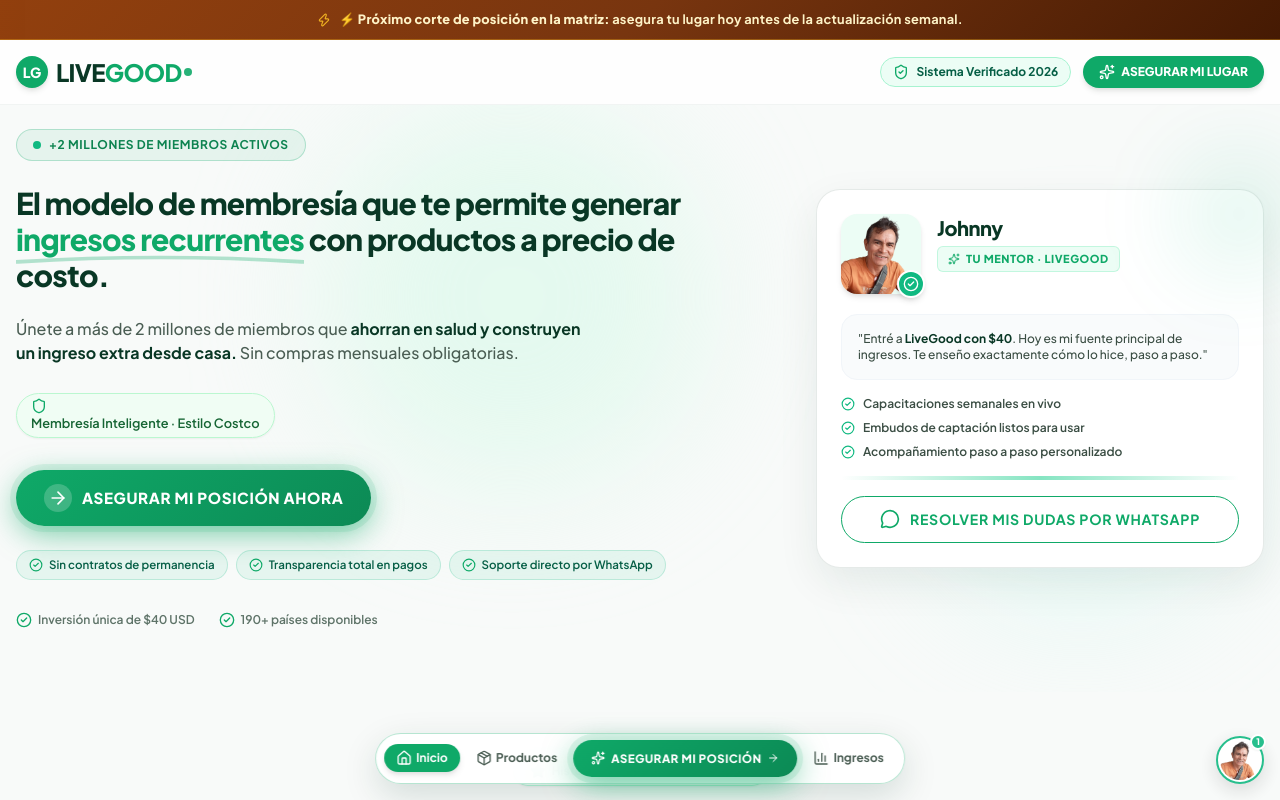
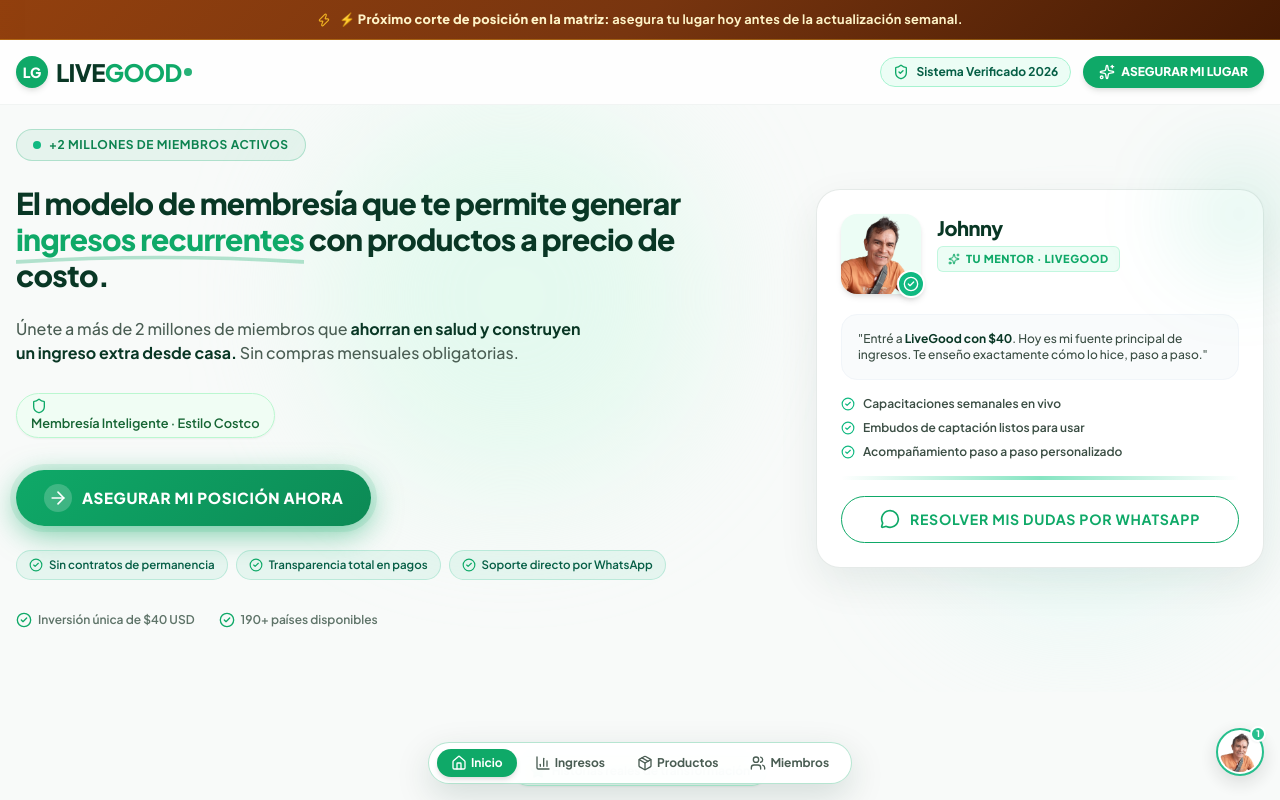
Before and after one commit to modulointerd/app-live-good, a React (Vite) app: page / in a window 1280 px wide. Shown: the top 800 px of the page. Built offline with nearby package versions, Linux system fonts and the light colour scheme.

Commit message:
fix(ui): corrección de superposición en barra de navegación inferior y optimización de CTA

```diff
--- a/src/App.tsx
+++ b/src/App.tsx
@@ -24,15 +24,8 @@
   };
 
   const handleRegisterClick = () => {
-    setActiveTab('inicio');
-    setTimeout(() => {
-      const el = document.getElementById('register-section');
-      if (el) {
-        el.scrollIntoView({ behavior: 'smooth' });
-      } else {
-        window.open(PRE_REGISTRATION_URL, '_blank');
-      }
-    }, 100);
+    setActiveTab('miembros');
+    window.scrollTo({ top: 0, behavior: 'smooth' });
   };
 
   return (
@@ -49,8 +42,8 @@
       {/* Navbar */}
       <Navbar onOpenCalculator={() => setIsCalculatorOpen(true)} />
 
-      {/* Main Content Area */}
-      <main className="flex-1">
+      {/* Main Content Area with padding-bottom for floating navigation */}
+      <main className="flex-1 pb-24 sm:pb-32">
 
         {/* Tab 1: INICIO (Matching Johnny Hero + Testimonials + Share Card) */}
         {activeTab === 'inicio' && (
@@ -226,8 +219,8 @@
 
       </main>
 
-      {/* Footer */}
-      <footer className="bg-[#06261a] text-slate-400 py-10 px-4 sm:px-6 lg:px-8 border-t border-emerald-950 mt-12">
+      {/* Footer with bottom padding so floating navigation never covers copyright/links */}
+      <footer className="bg-[#06261a] text-slate-400 py-10 pb-28 sm:pb-24 px-4 sm:px-6 lg:px-8 border-t border-emerald-950 mt-12">
         <div className="max-w-7xl mx-auto flex flex-col md:flex-row justify-between items-center gap-6">
           <div className="flex items-center gap-2 text-white font-extrabold text-xl">
             <span className="text-emerald-400">LIVE</span>GOOD
--- a/src/components/BottomNav.tsx
+++ b/src/components/BottomNav.tsx
@@ -1,9 +1,7 @@
 import React from 'react';
-import { Home, BarChart3, Package, ArrowRight, Sparkles } from 'lucide-react';
+import { Home, BarChart3, Package, Users } from 'lucide-react';
 
 export type TabType = 'inicio' | 'ingresos' | 'productos' | 'miembros';
-
-const PRE_REGISTRATION_URL = 'https://livegoodtour.com/JILSZO';
 
 interface BottomNavProps {
   activeTab: TabType;
@@ -14,60 +12,66 @@
   return (
     <div className="fixed bottom-4 left-1/2 -translate-x-1/2 z-40 flex flex-col items-center pointer-events-auto max-w-[96vw]">
       {/* Floating Pill Nav Bar */}
-      <div className="glass-pill rounded-full p-1.5 px-2 sm:px-3 flex items-center gap-1 sm:gap-2 shadow-[0_12px_35px_rgba(9,55,37,0.15)] border border-emerald-500/20">
-
+      <nav
+        aria-label="Navegación principal inferior"
+        className="glass-pill rounded-full p-1.5 px-2 sm:px-3 flex items-center gap-1 sm:gap-2 shadow-[0_12px_35px_rgba(9,55,37,0.18)] border border-emerald-500/25 bg-white/95 backdrop-blur-md"
+      >
         {/* Tab 1: Inicio */}
         <button
           onClick={() => onTabChange('inicio')}
-          className={`flex items-center gap-1 sm:gap-1.5 px-2.5 sm:px-3 py-1.5 rounded-full text-xs font-bold transition-all duration-200 ${
+          className={`flex items-center gap-1 sm:gap-1.5 px-2.5 sm:px-3.5 py-1.5 rounded-full text-xs font-bold transition-all duration-200 ${
             activeTab === 'inicio'
               ? 'bg-[#0fa968] text-white shadow-md'
               : 'text-[#4a5d53] hover:text-[#093725] hover:bg-slate-100/60'
           }`}
+          aria-label="Ir a Inicio"
         >
           <Home className="w-3.5 h-3.5 sm:w-4 sm:h-4" />
           <span>Inicio</span>
         </button>
 
-        {/* Tab 2: Productos */}
+        {/* Tab 2: Ingresos */}
+        <button
+          onClick={() => onTabChange('ingresos')}
+          className={`flex items-center gap-1 sm:gap-1.5 px-2.5 sm:px-3.5 py-1.5 rounded-full text-xs font-bold transition-all duration-200 ${
+            activeTab === 'ingresos'
+              ? 'bg-[#0fa968] text-white shadow-md'
+              : 'text-[#4a5d53] hover:text-[#093725] hover:bg-slate-100/60'
+          }`}
+          aria-label="Ir a Ingresos"
+        >
+          <BarChart3 className="w-3.5 h-3.5 sm:w-4 sm:h-4" />
+          <span>Ingresos</span>
+        </button>
+
+        {/* Tab 3: Productos */}
         <button
           onClick={() => onTabChange('productos')}
-          className={`flex items-center gap-1 sm:gap-1.5 px-2.5 sm:px-3 py-1.5 rounded-full text-xs font-bold transition-all duration-200 ${
+          className={`flex items-center gap-1 sm:gap-1.5 px-2.5 sm:px-3.5 py-1.5 rounded-full text-xs font-bold transition-all duration-200 ${
             activeTab === 'productos'
               ? 'bg-[#0fa968] text-white shadow-md'
               : 'text-[#4a5d53] hover:text-[#093725] hover:bg-slate-100/60'
           }`}
+          aria-label="Ir a Productos"
         >
           <Package className="w-3.5 h-3.5 sm:w-4 sm:h-4" />
           <span>Productos</span>
         </button>
 
-        {/* Center Prominent Primary CTA */}
-        <a
-          href={PRE_REGISTRATION_URL}
-          target="_blank"
-          rel="noopener noreferrer"
-          className="btn-bottom-cta flex items-center gap-1.5"
-        >
-          <Sparkles className="w-3.5 h-3.5" />
-          <span>ASEGURAR <span className="hidden sm:inline">MI </span>POSICIÓN</span>
-          <ArrowRight className="w-3 h-3" />
-        </a>
-
-        {/* Tab 3: Ingresos */}
+        {/* Tab 4: Miembros */}
         <button
-          onClick={() => onTabChange('ingresos')}
-          className={`flex items-center gap-1 sm:gap-1.5 px-2.5 sm:px-3 py-1.5 rounded-full text-xs font-bold transition-all duration-200 ${
-            activeTab === 'ingresos'
+          onClick={() => onTabChange('miembros')}
+          className={`flex items-center gap-1 sm:gap-1.5 px-2.5 sm:px-3.5 py-1.5 rounded-full text-xs font-bold transition-all duration-200 ${
+            activeTab === 'miembros'
               ? 'bg-[#0fa968] text-white shadow-md'
               : 'text-[#4a5d53] hover:text-[#093725] hover:bg-slate-100/60'
           }`}
+          aria-label="Ir a Miembros"
         >
-          <BarChart3 className="w-3.5 h-3.5 sm:w-4 sm:h-4" />
-          <span>Ingresos</span>
+          <Users className="w-3.5 h-3.5 sm:w-4 sm:h-4" />
+          <span>Miembros</span>
         </button>
-
-      </div>
+      </nav>
     </div>
   );
 };
--- a/src/components/WhatsAppWidget.tsx
+++ b/src/components/WhatsAppWidget.tsx
@@ -9,7 +9,7 @@
   const [isOpen, setIsOpen] = useState(false);
 
   return (
-    <div className="fixed bottom-4 right-4 z-50 flex flex-col items-end pointer-events-auto">
+    <div className="fixed bottom-20 sm:bottom-6 right-4 sm:right-6 z-50 flex flex-col items-end pointer-events-auto">
 
       {/* Expanded Chat Box */}
       {isOpen && (
--- a/src/index.css
+++ b/src/index.css
@@ -29,7 +29,7 @@
   color: var(--text-dark);
   line-height: 1.5;
   -webkit-font-smoothing: antialiased;
-  padding-bottom: 120px;
+  padding-bottom: 140px;
   overflow-x: hidden;
 }
 
```
